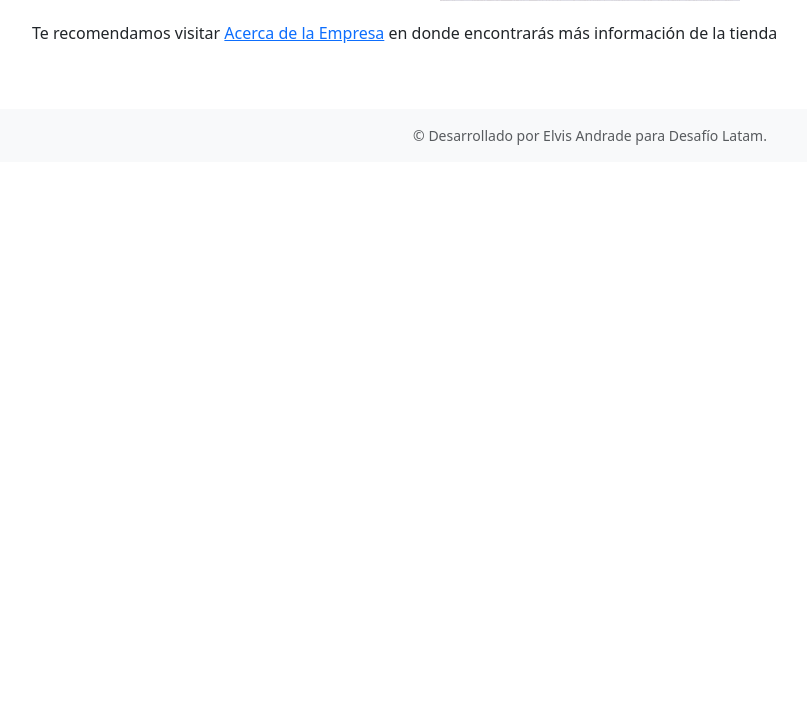
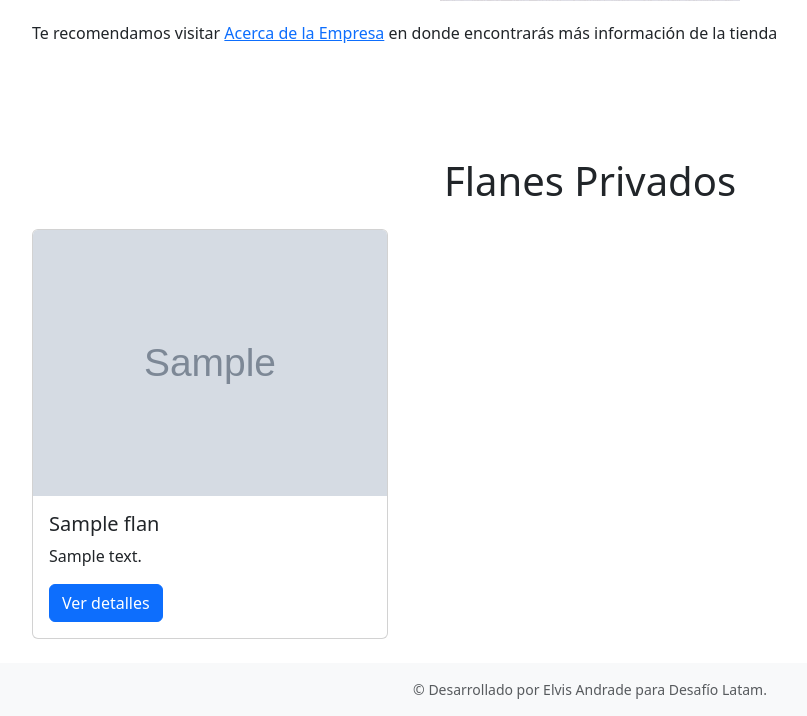
Before and after one commit to elvis-codev/OnlyFlans_Hito3, a Django app: template onlyflans_project/static_pages/templates/welcome.html in a window 1280 px wide. Shown: the part 562-1278 px from the top of the page, without its empty margins (50-857 px from the left). Before the commit the page ends 707 px from the top, so only its background shows below. Run offline with Django 4.2, Linux system fonts and the light colour scheme; tables that the repository leaves empty hold one stand-in row (values such as "Sample post"); the template is opened without the code that fills it: values that come from a table or form of the project are taken from there, most other values are stand-ins (such as "Sample title", 1, 10 or a date in 2020); grey boxes marked "Sample" are stand-in pictures.

Commit message:
Agregar Catalogo privado en pagina bienvenidos

```diff
--- a/onlyflans_project/static_pages/templates/welcome.html
+++ b/onlyflans_project/static_pages/templates/welcome.html
@@ -2,9 +2,11 @@
 <html lang="es">
 
 <head>
+    {% load static %}
     <meta charset="UTF-8">
     <meta name="viewport" content="width=device-width, initial-scale=1.0">
-    <title>Acerca de OnlyFlans</title>
+    <title>Bienvenido de OnlyFlans</title>
+    <link rel="shortcut icon" type="image/x-icon" href="{% static 'favicon.ico' %}">
     <link href="https://cdn.jsdelivr.net/npm/bootstrap@5.3.0-alpha1/dist/css/bootstrap.min.css" rel="stylesheet">
     <link href="https://cdnjs.cloudflare.com/ajax/libs/font-awesome/5.15.4/css/all.min.css" rel="stylesheet">
 </head>
@@ -66,6 +68,24 @@
     <br>
     <br>
 
+    <div class="container mt-5">
+        <h1 class="text-center">Flanes Privados</h1>
+        <div class="row mt-4">
+            {% for flan in flanes %}
+            <div class="col-md-4 mb-4">
+                <div class="card">
+                    <img src="{{ flan.image_url }}" class="card-img-top" alt="{{ flan.name }}">
+                    <div class="card-body">
+                        <h5 class="card-title">{{ flan.name }}</h5>
+                        <p class="card-text">{{ flan.description }}</p>
+                        <a href="#" class="btn btn-primary">Ver detalles</a>
+                    </div>
+                </div>
+            </div>
+            {% endfor %}
+        </div>
+    </div>
+
     <footer class="footer mt-auto py-3 bg-light">
         <div class="container text-center">
             <p class="text-muted small mb-4 mb-lg-0">© Desarrollado por Elvis Andrade para Desafío
--- a/onlyflans_project/static_pages/views.py
+++ b/onlyflans_project/static_pages/views.py
@@ -10,4 +10,5 @@ def acerca(request):
     return render(request, 'about.html', {})
 
 def bienvenido(request):
-    return render(request, 'welcome.html', {})
+    flanes_privados = Flan.objects.filter(is_private=True)
+    return render(request, 'welcome.html', {'flanes': flanes_privados})
```
